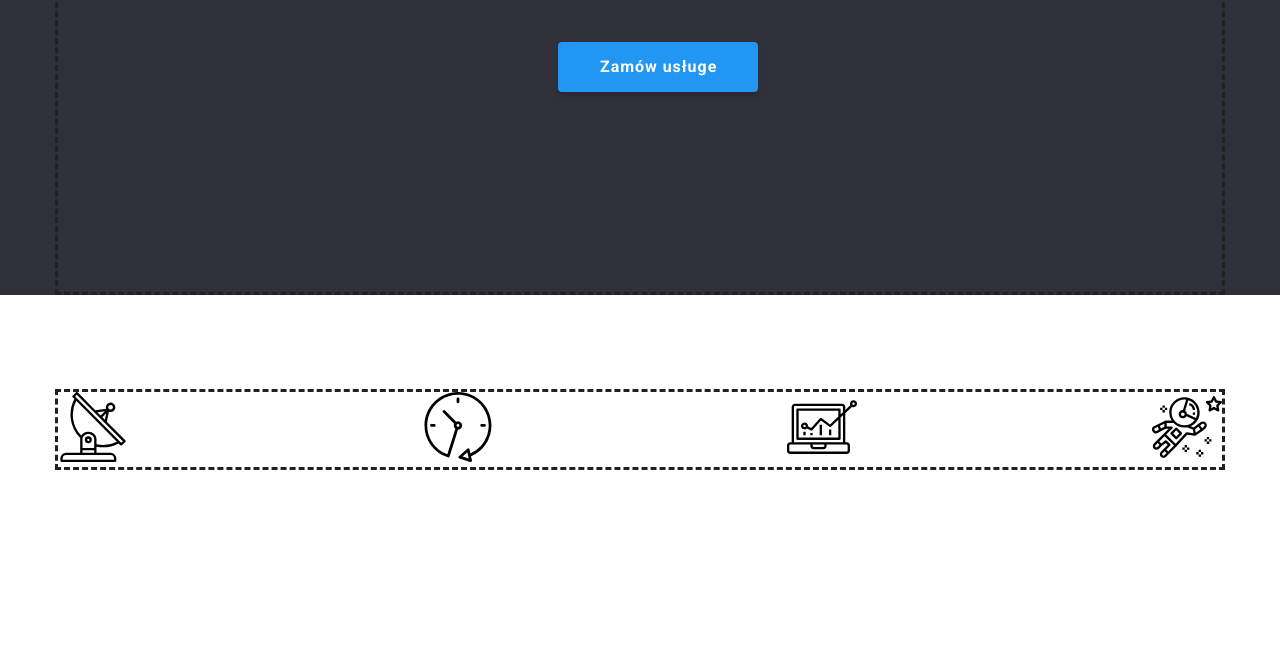
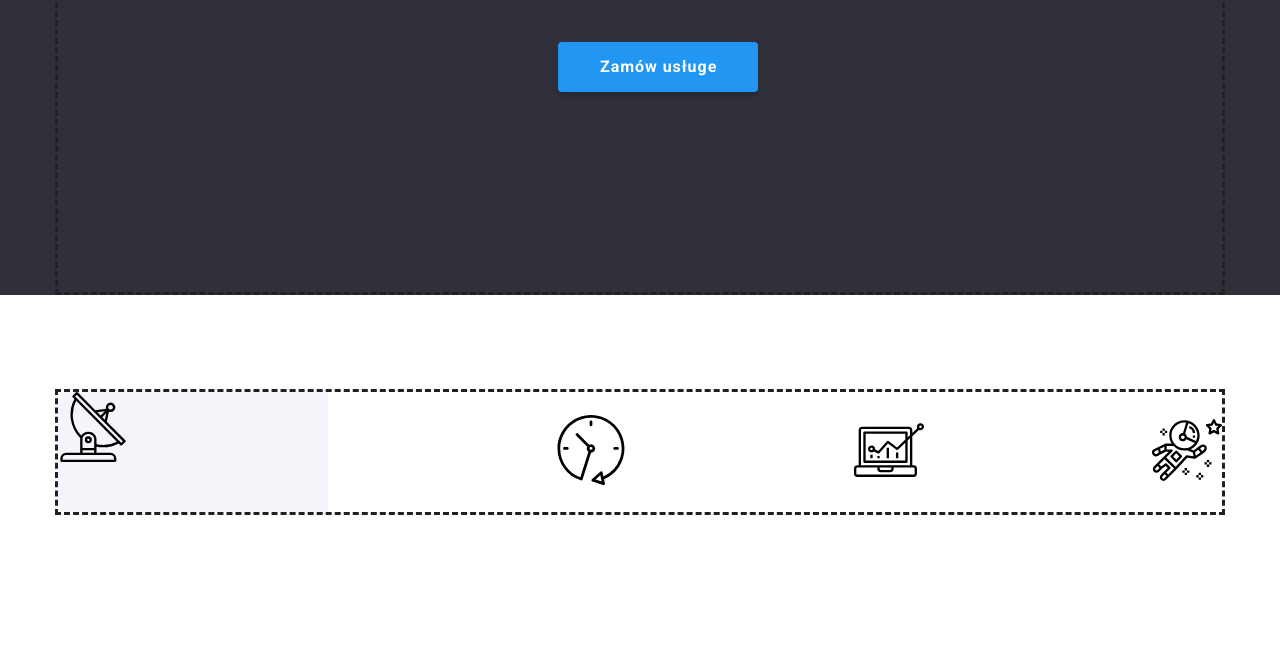
Before and after one commit to SiarheiRahatsen/goit-markup-hw-04, a plain HTML site: page index.html in a window 1280 px wide. Shown: the part 450-1106 px from the top of the page. Drawn offline with nearby package versions, Linux system fonts and the light colour scheme.

Commit message:
rectangle

```diff
--- a/css/styles.css
+++ b/css/styles.css
@@ -300,3 +300,9 @@ body {
     width: 70px;
     height: 70px;
 }
+.rectangle {
+    height: 120px;
+    width: 270px;
+    background: #F5F4FA;
+    border-radius: 4px;
+  }
--- a/index.html
+++ b/index.html
@@ -77,6 +77,7 @@
       <section class="section">
         <div class="container">
           <ul class="main-section-one">
+            <div class="rectangle">
               <li>
                 <svg class="icon-antenna-1">
                   <use
@@ -84,6 +85,7 @@
                   ></use>
                 </svg>
               </li>
+            </div>
             <li>
               <svg class="icon-clock-1">
                 <use
```
Lines whose indentation alone changed are shown as unchanged.
